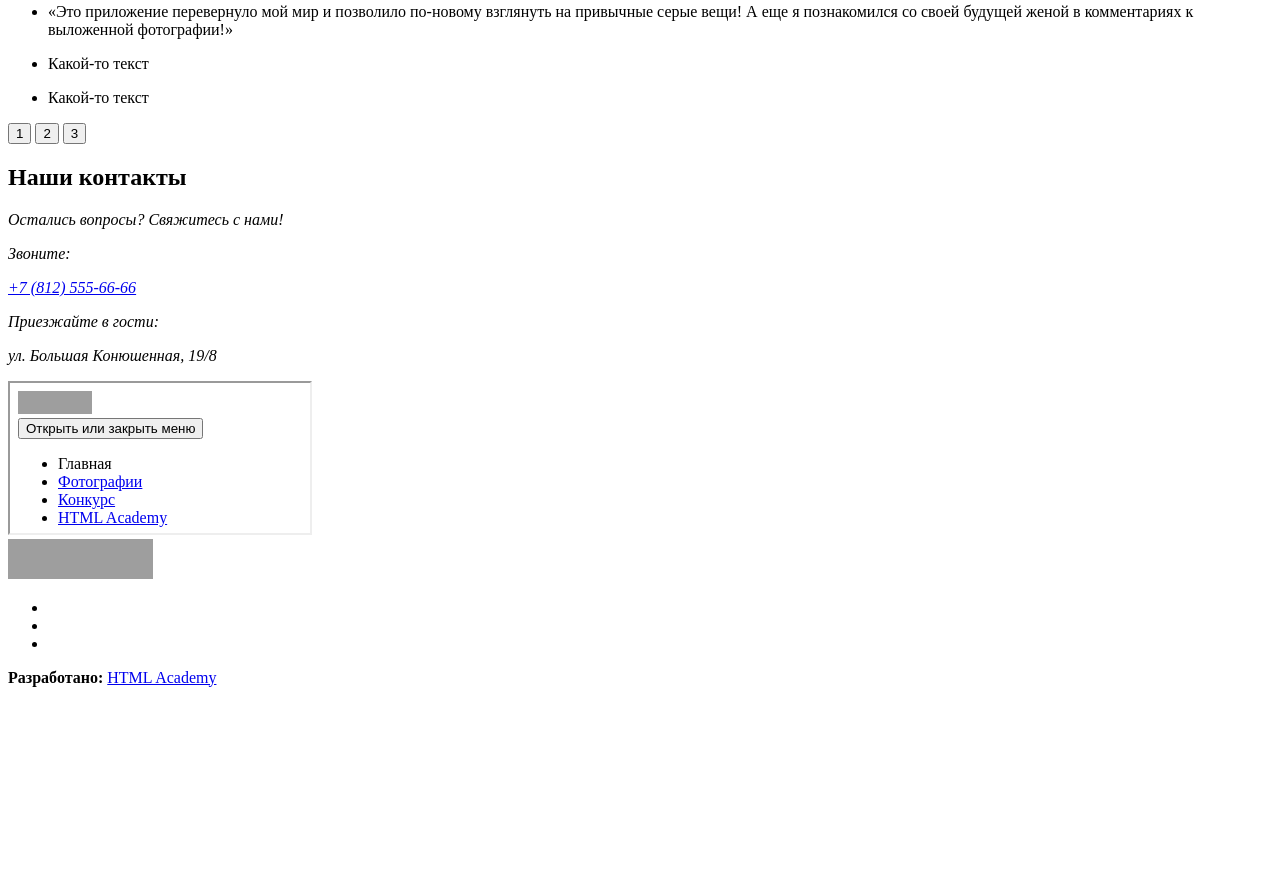
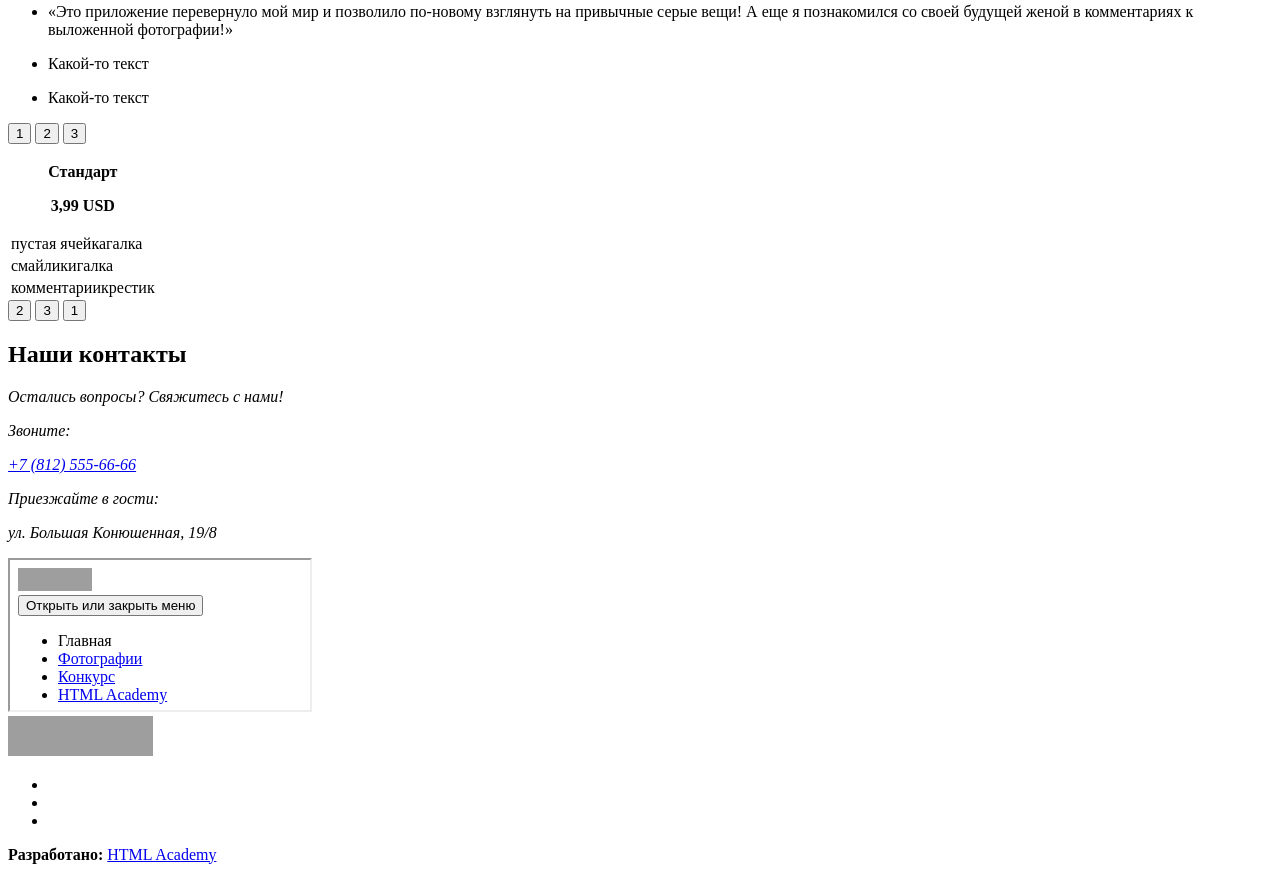
Before and after one commit to Rogach36/798729-pink-20, a website: page source/index.html in a window 1280 px wide. Shown: the part 842-1714 px from the top of the page. Before the commit the page ends 1537 px from the top, so only its background shows below. Drawn offline with Linux system fonts and the light colour scheme; grey boxes are pictures that could not be loaded.

Commit message:
Добавляет секцию с тарифами и вносит правки в форматирование кода

```diff
--- a/source/index.html
+++ b/source/index.html
@@ -108,7 +108,31 @@
                 <button class="slider__toggle" type="button">3</button>
             </div>
         </div>
-    </section>
+      </section>
+      <section class="rate">
+        <table class="rate__table table">
+          <tr class="table__price">
+            <th>
+              <p class="name">Стандарт</p>
+              <p class="cost">3,99 USD</p>
+            </th>
+          </tr>
+          <tr class="table__features table__features--empty">
+            <td>пустая ячейка<span>галка</span></td>
+          </tr>
+          <tr class="table__features table__features--smile">
+            <td>смайлики<span>галка</span></td>
+          </tr>
+          <tr class="table__features table__features--comment">
+            <td>комментарии<span>крестик</span></td>
+          </tr>
+        </table>
+        <div class="rate__toggles slider__table-toggles">
+          <button class="slider__table-toggle slider__table-toggle--current" type="button">2</button>
+          <button class="slider__table-toggle" type="button">3</button>
+          <button class="slider__table-toggle" type="button">1</button>
+        </div>
+      </section>
     </main>
     <footer class="page-footer">
       <section class="page-footer__contacts contacts">
```
